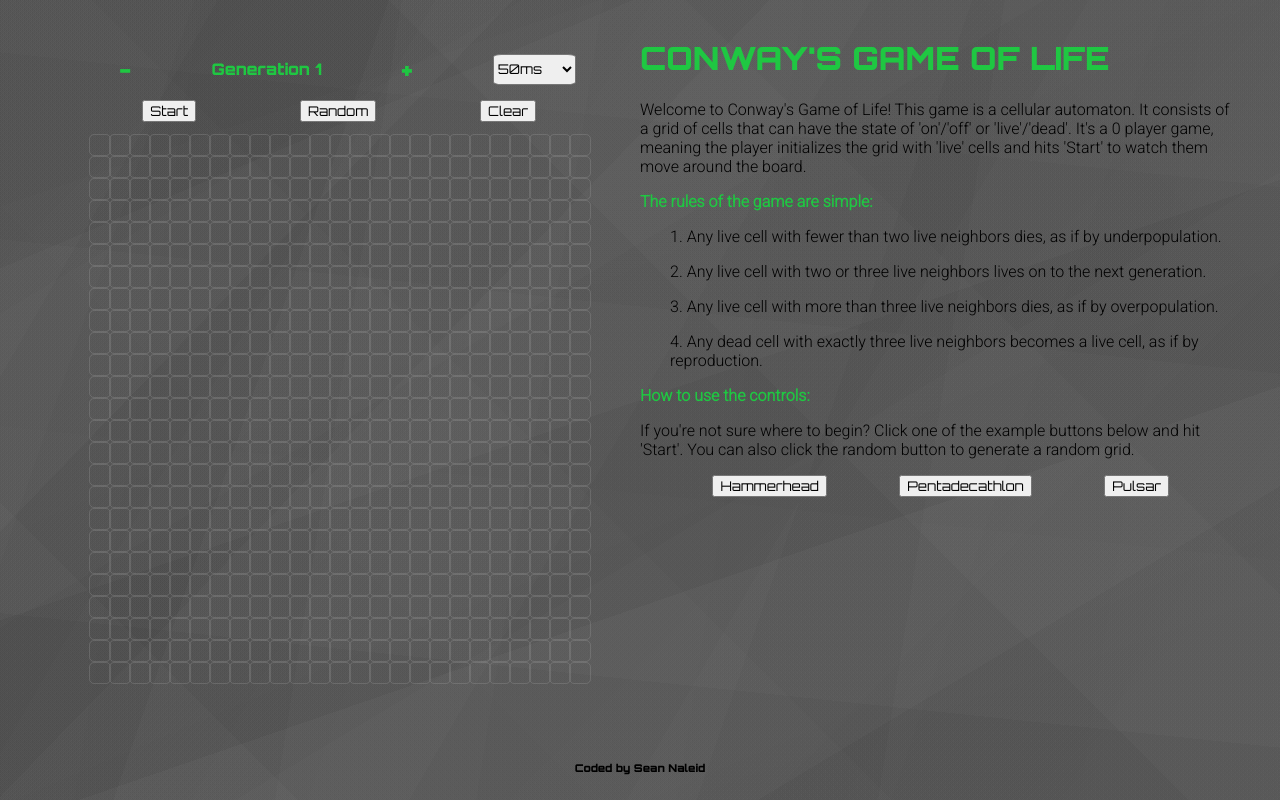
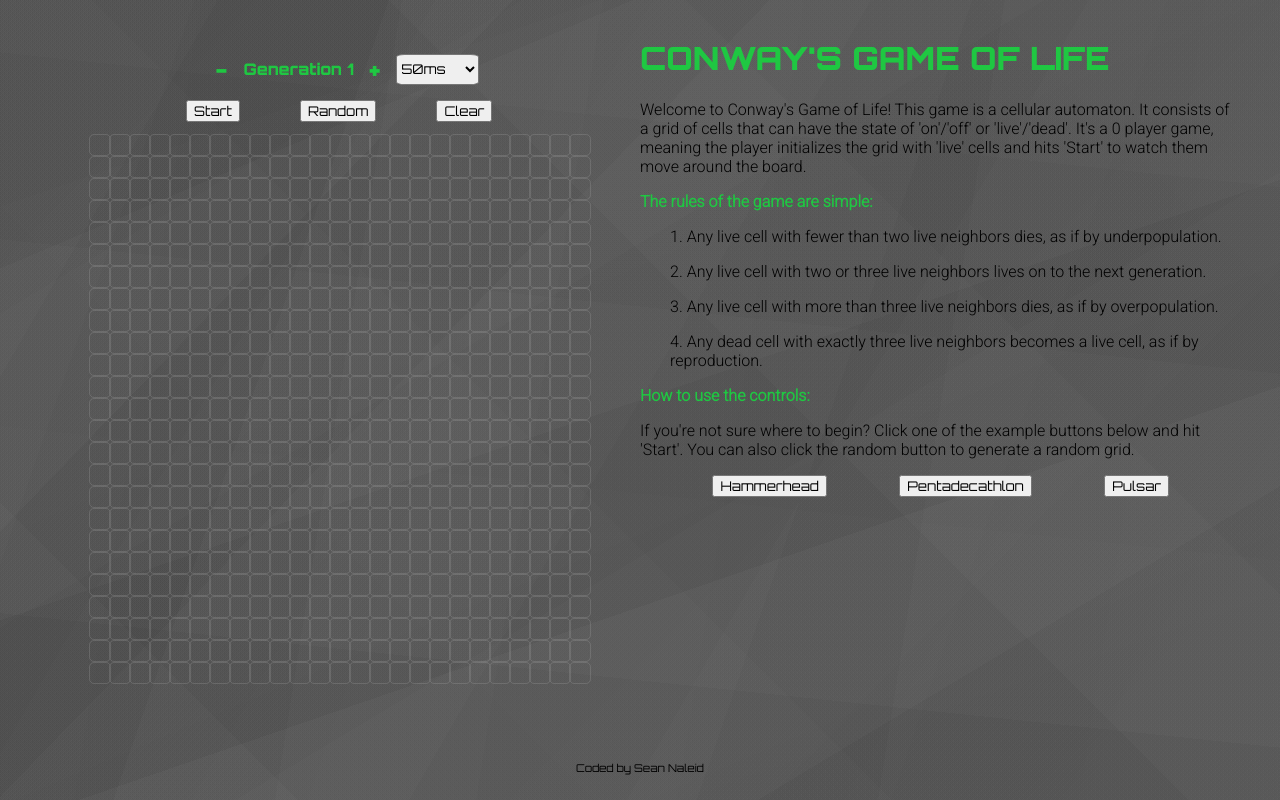
Before and after one commit to seanaleid/cs-build-week-1, a React (Create React App) app: page / in a window 1280 px wide. Built offline with nearby package versions, Linux system fonts and the light colour scheme.

Commit message:
More style changes

```diff
--- a/src/components/footer.js
+++ b/src/components/footer.js
@@ -10,6 +10,7 @@ const Foot = styled.div`
 
 const Text = styled.h6`
   font-family: 'Orbitron', sans-serif;
+  font-weight: 100;
 `;
 
 const NewTab = styled.a`
--- a/src/components/grid.js
+++ b/src/components/grid.js
@@ -18,7 +18,7 @@ const MainGrid = styled.div`
 
 const Controls = styled.div`
   display: flex;
-  justify-content: space-evenly;
+  justify-content: center;
   align-items: center;
 `;
 
@@ -34,6 +34,7 @@ const PlusMinus = styled.div`
 
 const Button = styled.button`
   font-family: 'Orbitron', sans-serif;
+  margin: 0% 5% 0%;
 `;
 
 const Generation = styled.p`
```
